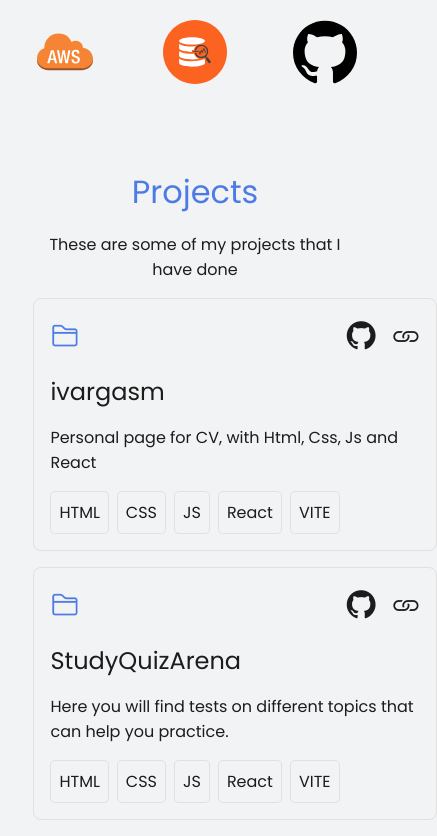
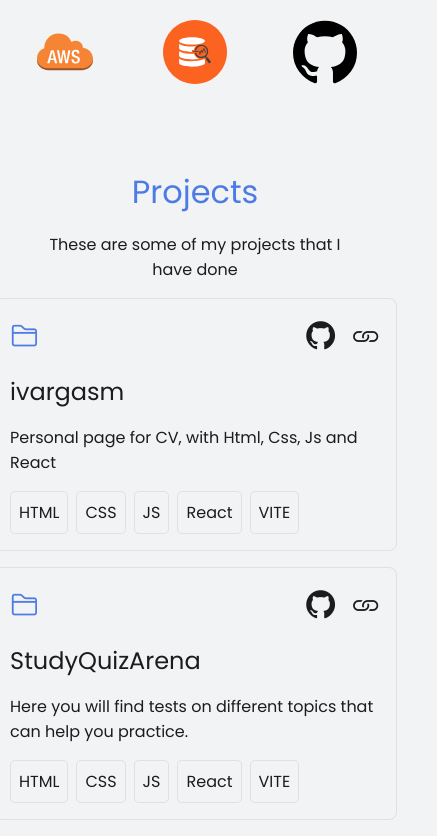
Before and after one commit to ivargasm/ismaelvm, a React (Vite) app: page / in a window 390 px wide. Shown: the part 1290-2126 px from the top of the page, 437 px wide, since content can reach past the window. Built offline with nearby package versions, Linux system fonts and the light colour scheme.

Commit message:
ajustes a css

```diff
--- a/package.json
+++ b/package.json
@@ -21,6 +21,6 @@
     "eslint-plugin-react": "^7.32.2",
     "eslint-plugin-react-hooks": "^4.6.0",
     "eslint-plugin-react-refresh": "^0.3.4",
-    "vite": "^4.3.0"
+    "vite": "^6.3.5"
   }
 }
--- a/src/index.css
+++ b/src/index.css
@@ -682,6 +682,10 @@ footer .rsociales ul div {
         margin: auto;
     }
 
+    .projects .projects-container .project {
+        width: 100%;
+    }
+
     .skills-container {
         width: 100%;
     }
```
Also changed, not shown: 1 other file (tests, documents, lock files or other folders).
